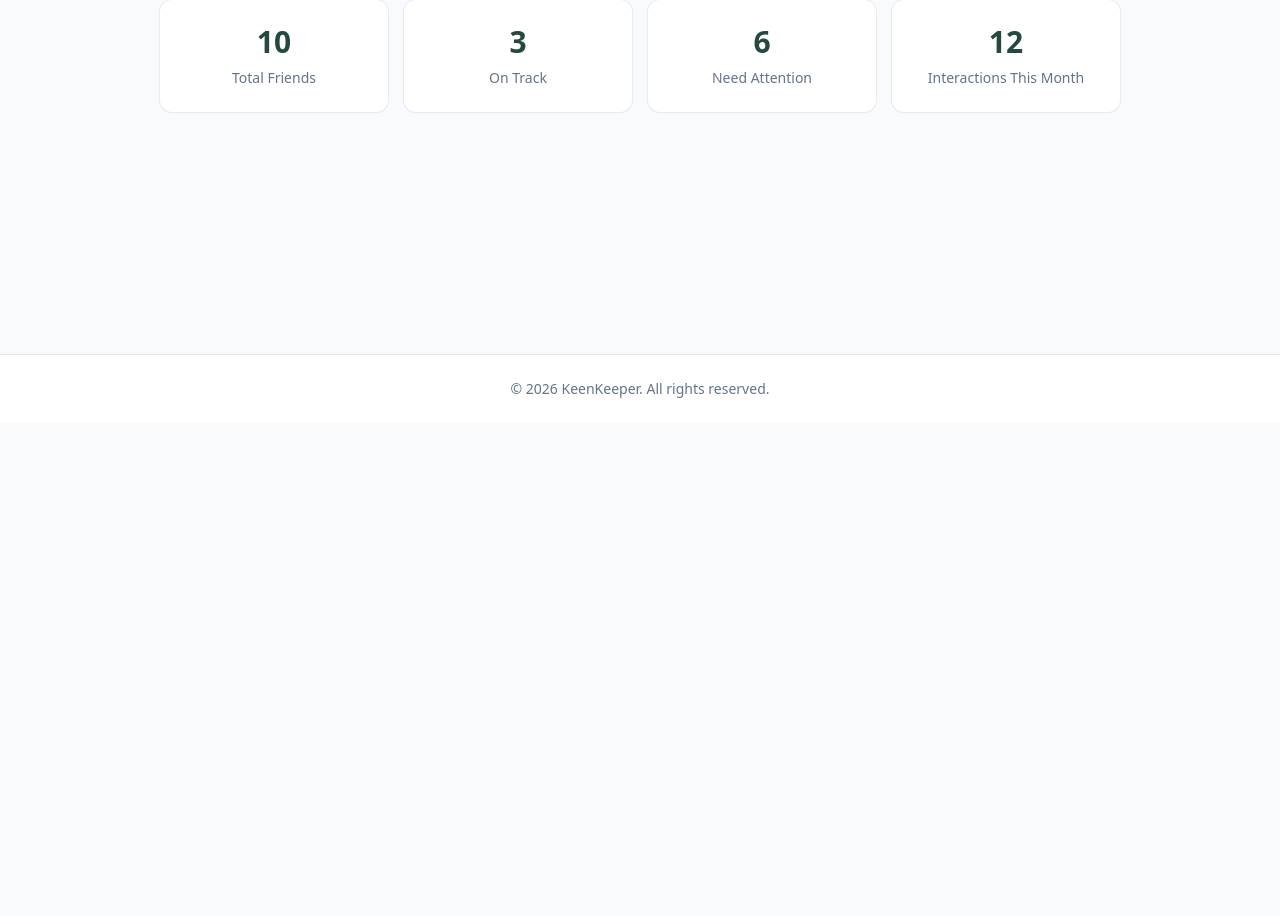
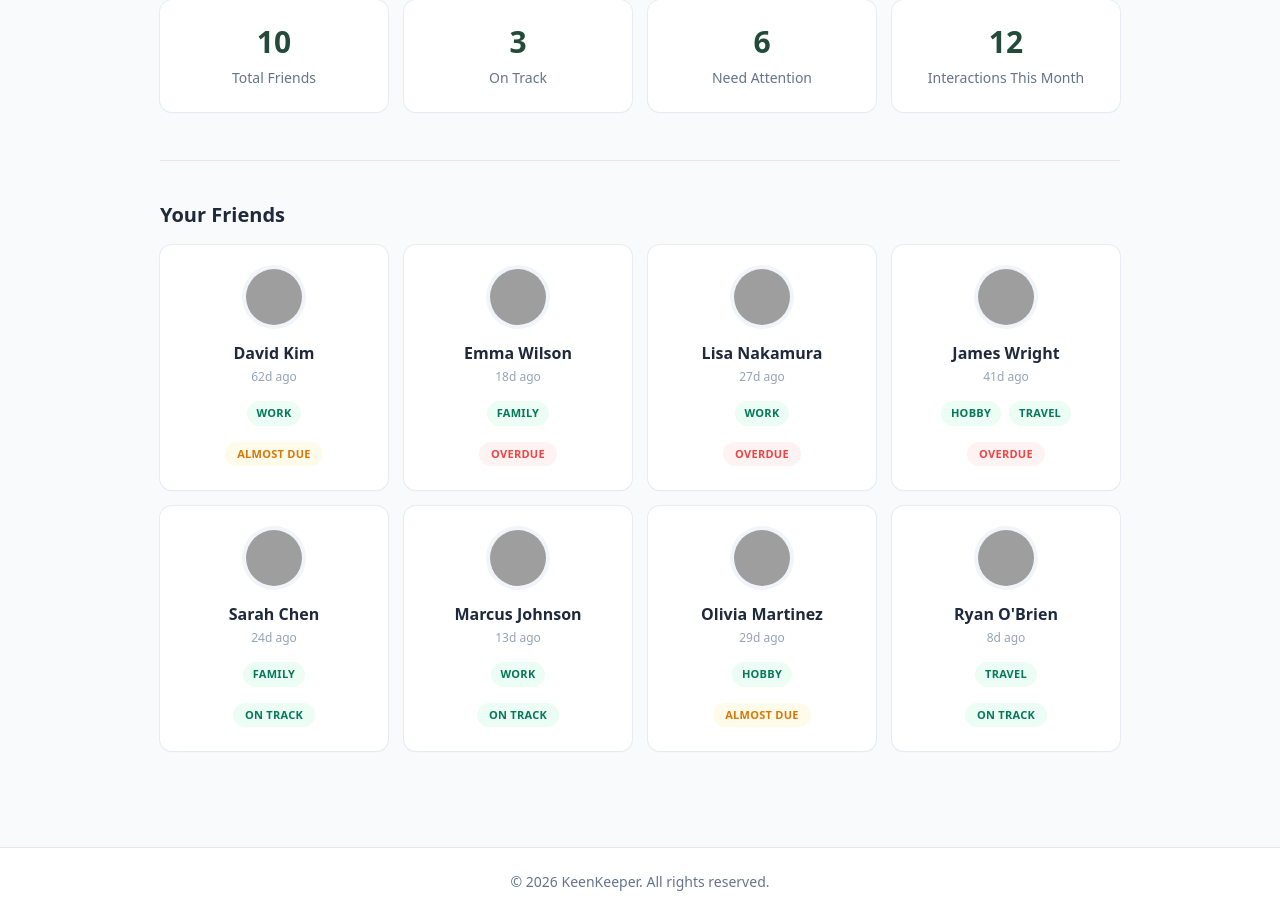
Before and after one commit to SAJNUS/Programming-Hero-Assignment-7, a React (Vite) app: page / in a window 1280 px wide. Shown: the part 377-1293 px from the top of the page. Before the commit the page ends 800 px from the top, so only its background shows below. Built offline with nearby package versions, Linux system fonts and the light colour scheme; grey boxes are pictures that could not be loaded; the HTML template or start-up script is replaced by a standard one.

Commit message:
add friend cards section with JSON data and routing

```diff
--- /dev/null
+++ b/src/components/FriendCard.jsx
@@ -0,0 +1,57 @@
+import { Link } from "react-router-dom";
+
+const statusStyles = {
+    overdue: "bg-red-50 text-red-500",
+    "almost due": "bg-amber-50 text-amber-600",
+    "on-track": "bg-emerald-50 text-emerald-700",
+};
+
+const formatStatus = (status) =>
+    status
+        .split("-")
+        .map((part) => part.charAt(0).toUpperCase() + part.slice(1))
+        .join(" ");
+
+export default function FriendCard({ friend }) {
+    const statusClass =
+        statusStyles[friend.status] ?? "bg-slate-100 text-slate-600";
+
+    return (
+        <Link
+            to={`/friend/${friend.id}`}
+            className="group block rounded-xl bg-white p-6 text-center shadow-sm ring-1 ring-slate-200/70 transition-all duration-200 hover:-translate-y-0.5 hover:shadow-md"
+            aria-label={`View details for ${friend.name}`}
+        >
+            <img
+                src={friend.picture}
+                alt={friend.name}
+                className="mx-auto h-14 w-14 rounded-full object-cover ring-4 ring-slate-100"
+            />
+
+            <h3 className="mt-4 text-base font-semibold text-slate-800">
+                {friend.name}
+            </h3>
+
+            <p className="mt-1 text-xs text-slate-400">
+                {friend.days_since_contact}d ago
+            </p>
+
+            <div className="mt-4 flex flex-wrap justify-center gap-2">
+                {friend.tags.map((tag) => (
+                    <span
+                        key={tag}
+                        className="rounded-full bg-emerald-50 px-2.5 py-1 text-[11px] font-semibold tracking-wide text-emerald-700"
+                    >
+                        {tag}
+                    </span>
+                ))}
+            </div>
+
+            <div
+                className={`mt-4 inline-flex rounded-full px-3 py-1 text-[11px] font-semibold uppercase tracking-wide ${statusClass}`}
+            >
+                {formatStatus(friend.status)}
+            </div>
+        </Link>
+    );
+}
--- /dev/null
+++ b/src/data/friends.json
@@ -0,0 +1,66 @@
+[
+    {
+        "id": 1,
+        "name": "David Kim",
+        "picture": "https://i.pravatar.cc/160?img=12",
+        "days_since_contact": 62,
+        "status": "almost due",
+        "tags": ["WORK"]
+    },
+    {
+        "id": 2,
+        "name": "Emma Wilson",
+        "picture": "https://i.pravatar.cc/160?img=32",
+        "days_since_contact": 18,
+        "status": "overdue",
+        "tags": ["FAMILY"]
+    },
+    {
+        "id": 3,
+        "name": "Lisa Nakamura",
+        "picture": "https://i.pravatar.cc/160?img=47",
+        "days_since_contact": 27,
+        "status": "overdue",
+        "tags": ["WORK"]
+    },
+    {
+        "id": 4,
+        "name": "James Wright",
+        "picture": "https://i.pravatar.cc/160?img=18",
+        "days_since_contact": 41,
+        "status": "overdue",
+        "tags": ["HOBBY", "TRAVEL"]
+    },
+    {
+        "id": 5,
+        "name": "Sarah Chen",
+        "picture": "https://i.pravatar.cc/160?img=5",
+        "days_since_contact": 24,
+        "status": "on-track",
+        "tags": ["FAMILY"]
+    },
+    {
+        "id": 6,
+        "name": "Marcus Johnson",
+        "picture": "https://i.pravatar.cc/160?img=8",
+        "days_since_contact": 13,
+        "status": "on-track",
+        "tags": ["WORK"]
+    },
+    {
+        "id": 7,
+        "name": "Olivia Martinez",
+        "picture": "https://i.pravatar.cc/160?img=44",
+        "days_since_contact": 29,
+        "status": "almost due",
+        "tags": ["HOBBY"]
+    },
+    {
+        "id": 8,
+        "name": "Ryan O'Brien",
+        "picture": "https://i.pravatar.cc/160?img=22",
+        "days_since_contact": 8,
+        "status": "on-track",
+        "tags": ["TRAVEL"]
+    }
+]
--- a/src/pages/Home.jsx
+++ b/src/pages/Home.jsx
@@ -1,4 +1,6 @@
 import SummaryCard from "../components/SummaryCard";
+import FriendCard from "../components/FriendCard";
+import friends from "../data/friends.json";
 
 const summaryCards = [
     { value: 10, label: "Total Friends" },
@@ -33,6 +35,18 @@ export default function Home() {
                     />
                 ))}
             </div>
+
+            <section className="mt-12 border-t border-slate-200 pt-10">
+                <h2 className="text-lg font-semibold text-slate-800 sm:text-xl">
+                    Your Friends
+                </h2>
+
+                <div className="mt-4 grid grid-cols-1 gap-4 md:grid-cols-2 xl:grid-cols-4">
+                    {friends.map((friend) => (
+                        <FriendCard key={friend.id} friend={friend} />
+                    ))}
+                </div>
+            </section>
         </section>
     );
 }
```
